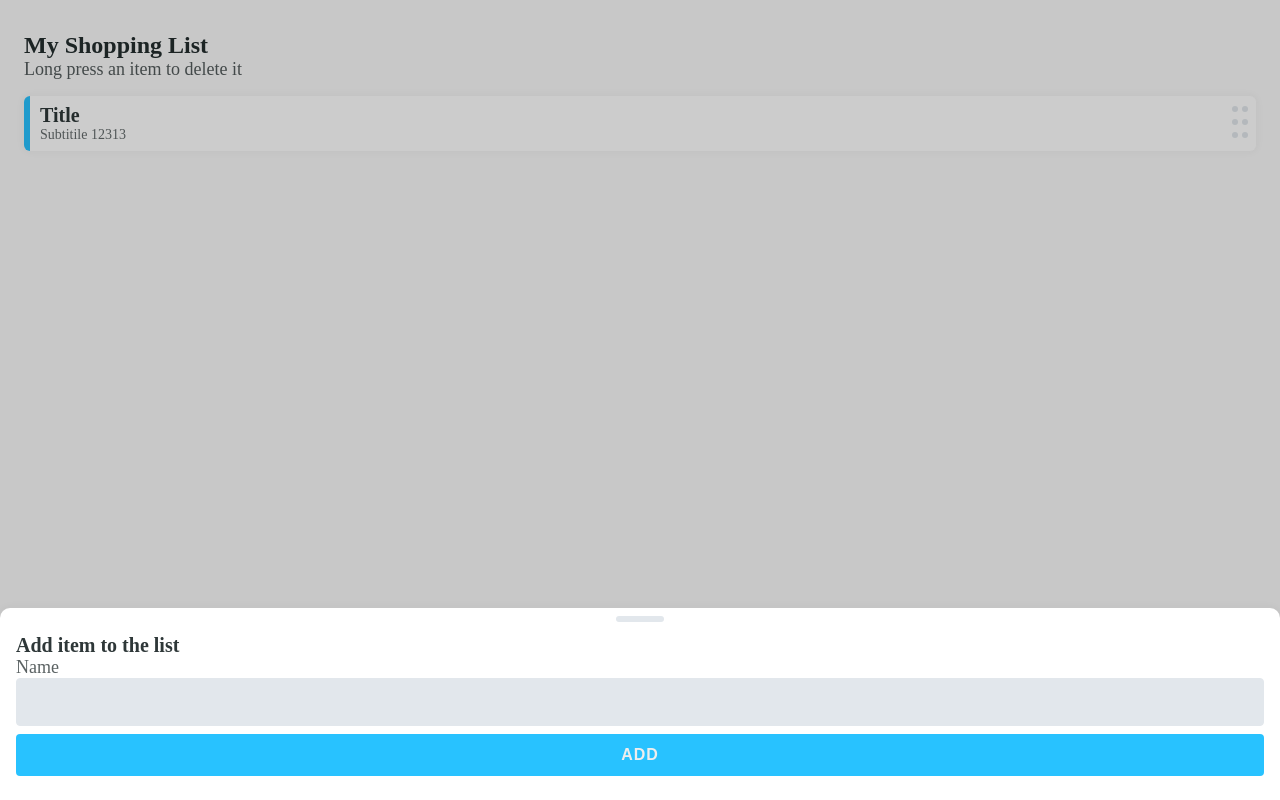
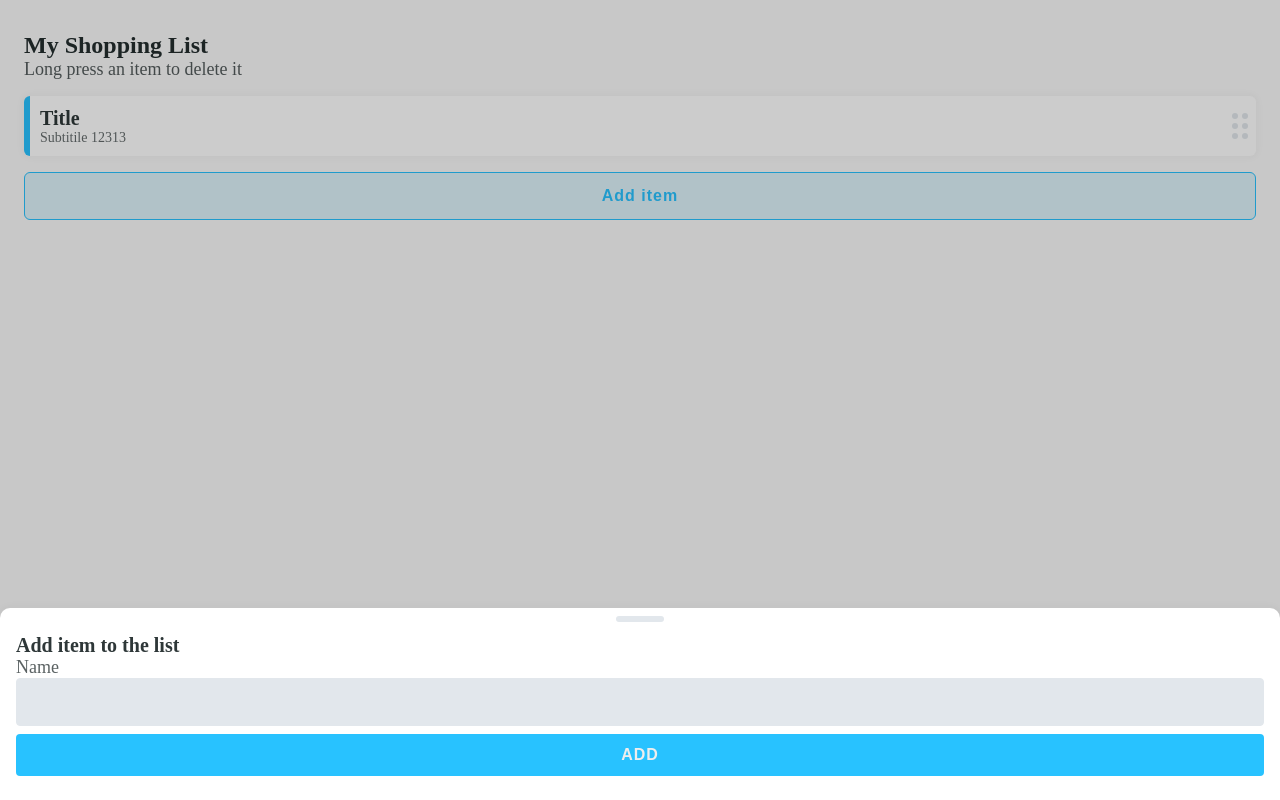
Before and after one commit to fabremauricio/my-shopping-list, a React (Create React App) app: page / in a window 1280 px wide. Built offline with nearby package versions, Linux system fonts and the light colour scheme.

Commit message:
WIP add dialog transition for add item

```diff
--- /dev/null
+++ b/src/components/CreateItemButton.css
@@ -0,0 +1,14 @@
+.create-item-wrapper {
+    min-height: 48px;
+    display: flex;
+    background: #28C2FF22;
+    border-radius: 6px;
+    border: 1px solid #28C2FF;
+    align-items: center;
+    justify-content: space-around;
+}
+
+.create-item-wrapper span {
+    color: #28C2FF;
+    font-weight: 600;
+}
--- /dev/null
+++ b/src/components/CreateItemButton.js
@@ -0,0 +1,10 @@
+import React from 'react'
+import './CreateItemButton.css';
+
+export default function CreateItemButton({onClick}) {
+    return (
+        <button className="create-item-wrapper" onClick={onClick}>
+            <span>Add item</span>
+        </button>
+    )
+}
--- a/src/components/CreateItemDialog.js
+++ b/src/components/CreateItemDialog.js
@@ -2,15 +2,17 @@ import React from "react";
 
 import Dialog from "./Dialog";
 import Button from "./Button";
-import TextInput from './TextInput';
+import TextInput from "./TextInput";
 
-export default function CreateItemDialog() {
+export default function CreateItemDialog({ onClose, visible = true }) {
   return (
     <Dialog
+      visible={visible}
+      onClose={onClose}
       content={
         <>
           <div className="title">Add item to the list</div>
-          <TextInput/>
+          <TextInput />
           <Button text="ADD" />
         </>
       }
--- a/src/components/Dialog.css
+++ b/src/components/Dialog.css
@@ -1,21 +1,45 @@
 .dialog-background {
   position: fixed;
-  animation: 60ms darken ease-out;
   background: #000;
-  opacity: 0.2;
   top: 0;
   bottom: 0;
   left: 0;
   right: 0;
 }
 
+.dialog-background__in {
+  animation: 120ms darken ease-out;
+  opacity: 0.2 !important;
+  display: block;
+}
+
+.dialog-background__out {
+  animation: 120ms lighten ease-out;
+  opacity: 0;
+  display: none;
+}
+
 @keyframes darken {
   from {
-    opacity: 0.0;
+    display: none;
+    opacity: 0;
   }
 
   to {
+    display: contents;
     opacity: 0.2;
+  }
+}
+
+@keyframes lighten {
+  from {
+    display: contents;
+    opacity: 0.2;
+  }
+
+  to {
+    display: none;
+    opacity: 0;
   }
 }
 
@@ -30,7 +54,15 @@
   padding-top: 8px;
   padding-bottom: 24px;
   box-shadow: 0px 0px 10px 0px rgba(51, 51, 51, 0.05);
-  animation: 60ms slide-up ease-out;
+}
+
+.dialog__in {
+  animation: 120ms slide-up ease-out;
+}
+
+.dialog__out {
+  animation: 120ms slide-down ease-out;
+  transform: translateY(100%) !important;
 }
 
 @keyframes slide-up {
@@ -40,6 +72,16 @@
 
   to {
     transform: translateY(0%);
+  }
+}
+
+@keyframes slide-down {
+  from {
+    transform: translateY(0%);
+  }
+
+  to {
+    transform: translateY(100%);
   }
 }
 
--- a/src/components/Dialog.js
+++ b/src/components/Dialog.js
@@ -1,11 +1,14 @@
 import React from 'react'
 import './Dialog.css';
 
-export default function Dialog({content}) {
+export default function Dialog({content,onClose,visible}) {
+    const backgoundCss = `dialog-background dialog-background__${visible? 'in':'out'}`;
+    const dialogCss = `dialog dialog__${visible? 'in':'out'}`;
+
     return (
         <>
-        <div className="dialog-background"></div>
-        <div className="dialog">
+        <div className={backgoundCss} onClick={onClose}></div>
+        <div className={dialogCss}>
             <div className="dialog-bar"></div>
             {content}
         </div>
--- a/src/components/ListItem.css
+++ b/src/components/ListItem.css
@@ -4,10 +4,13 @@
     position: relative;
     background: white;
     overflow: hidden;
+    min-height: 60px;
     border-radius: 6px;
     box-shadow: 0px 0px 10px 0px rgba(51, 51, 51, 0.05);
     display: flex;
+    align-items: center;
     justify-content: space-between;
+    margin-bottom: 16px;
 }
 
 .item-wrapper::before {
--- a/src/views/Home.js
+++ b/src/views/Home.js
@@ -1,31 +1,26 @@
-import React from "react";
+import React, { useState } from "react";
 import "./Home.css";
 import logo from "../resources/shopping-cart.png";
-import Dialog from '../components/Dialog';
-import Button from '../components/Button';
-import ListItem from '../components/ListItem';
-import CreateItemDialog from '../components/CreateItemDialog';
+import Dialog from "../components/Dialog";
+import Button from "../components/Button";
+import ListItem from "../components/ListItem";
+import CreateItemDialog from "../components/CreateItemDialog";
+import CreateItemButton from "../components/CreateItemButton";
 
 export default function Home() {
+  const [dialog, setDialog] = useState(true);
+
   return (
     <div className="page-wrapper">
       <div className="page-header">
         <div className="header__text">My Shopping List</div>
-        <div className="header__subtitle">
-          Long press an item to delete it
-        </div>
+        <div className="header__subtitle">Long press an item to delete it</div>
       </div>
       <div className="list-preview__wrapper">
-
-        <ListItem/>
+        <ListItem />
+        <CreateItemButton onClick={() => setDialog(true)}/>
+        {<CreateItemDialog visible={dialog} onClose={() => setDialog(false)} />}
       </div>
-
-<CreateItemDialog></CreateItemDialog>
-
-      {/* <Dialog content={
-
-<Button text="ADD" onClick={(e) => console.log(e)}/>
-      }/> */}
     </div>
   );
 }
```
